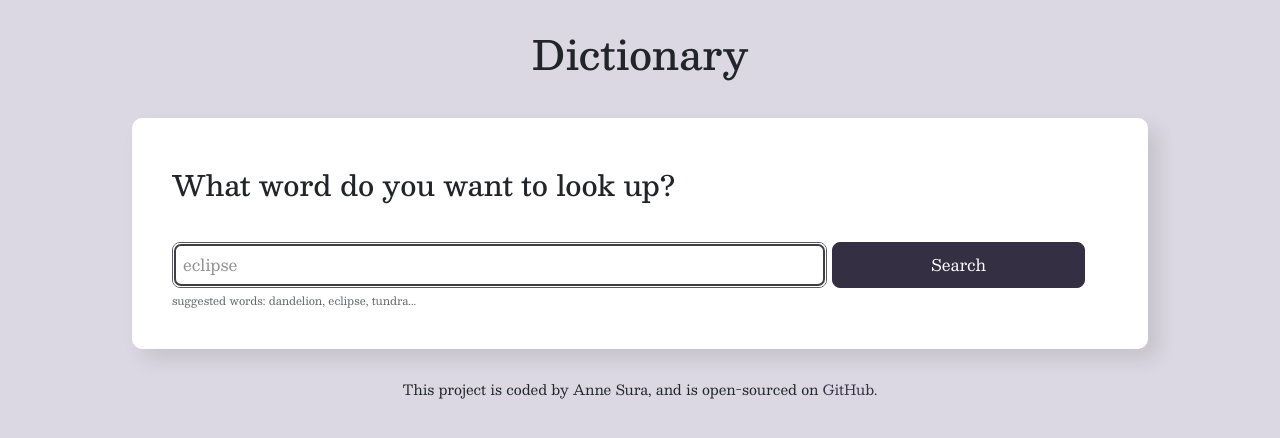
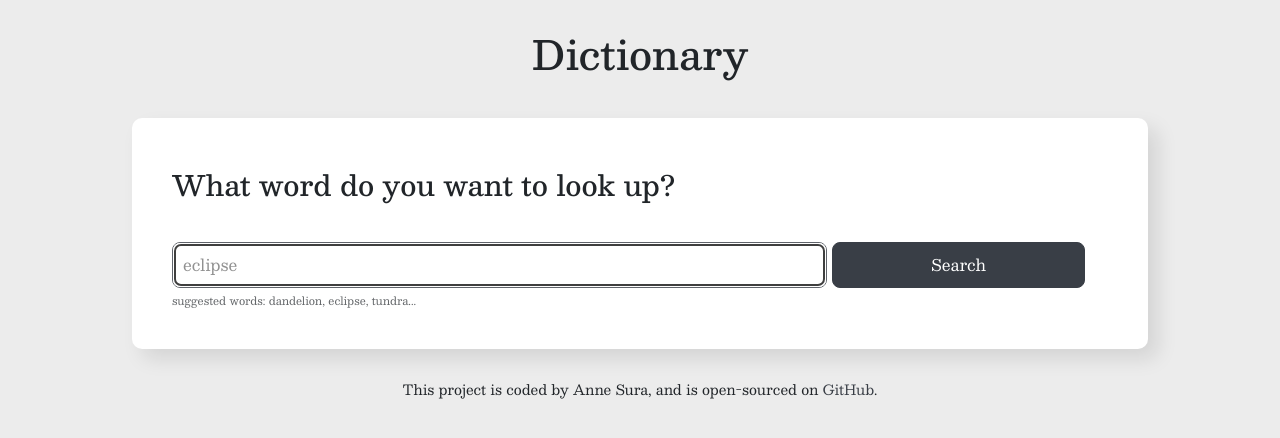
Before and after one commit to annesura/react-dictionary-project, a React (Create React App) app: page / in a window 1280 px wide. Shown: the top 438 px of the page. Built offline with nearby package versions, Linux system fonts and the light colour scheme; no server answers.

Commit message:
Changed background and element colors

```diff
--- a/src/App.css
+++ b/src/App.css
@@ -11,7 +11,7 @@ h1 {
 }
 
 body {
-  background: #dbd8e3;
+  background: #ececec;
   max-width: 100%;
   margin: 0 auto;
   font-family: "Besley", serif;
@@ -19,7 +19,7 @@ body {
 
 .App a {
   text-decoration: none;
-  color: #352f44;
+  color: #393e46;
 }
 
 .App footer {
--- a/src/Dictionary.css
+++ b/src/Dictionary.css
@@ -15,7 +15,7 @@
 .Dictionary input {
     border-radius: 8px;
     padding: 10px;
-    border: 1px solid #352f44;
+    border: 1px solid #393e46;
 }
 
 .SearchBar {
@@ -26,7 +26,7 @@
 .SearchButton {
     width: 27%;
     margin-left: 5px;
-    background-color: #352f44;
+    background-color: #393e46;
     color: #fff;
 }
 
```
